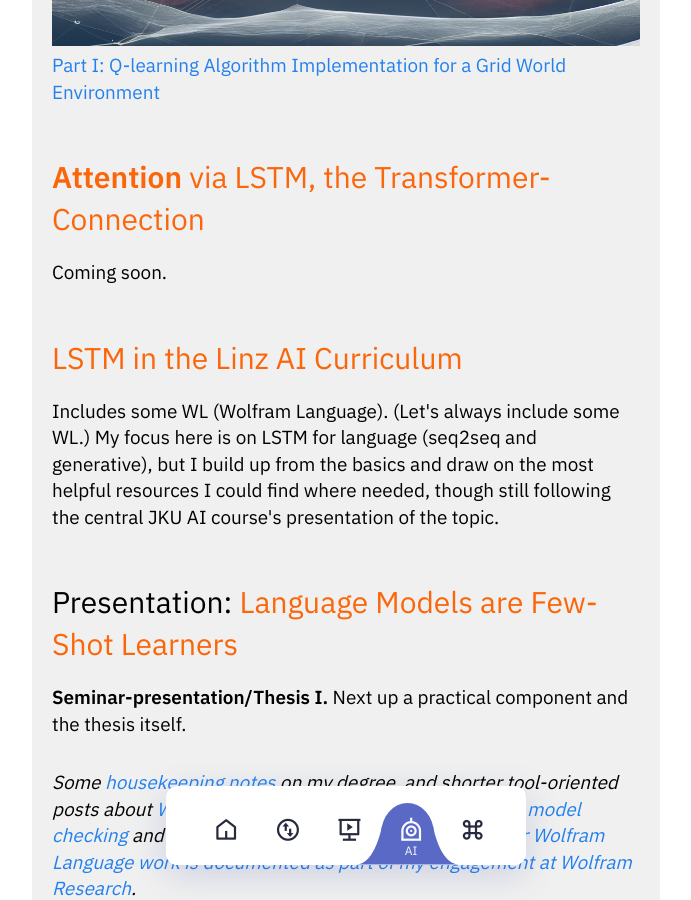
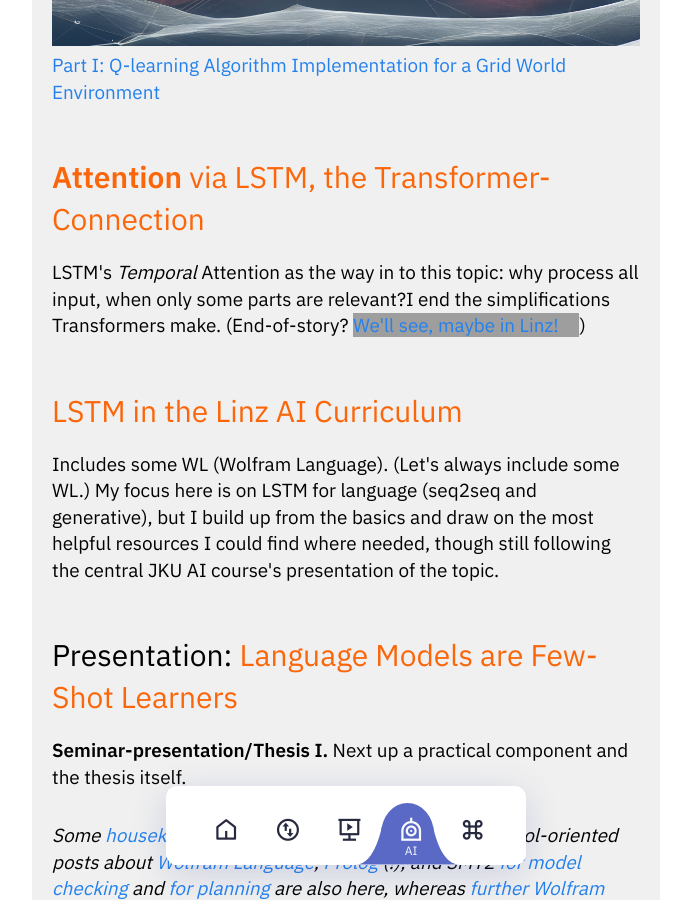
Before and after one commit to heseltime/heseltime.github.io, a Jekyll site: the page built from pages/rDai.md, in a window 1280 px wide and 900 px high, scrolled down 710 px. Shown: the whole window, without its empty margins (294-985 px from the left). Built offline with Jekyll 4.4.1, drawn with Linux system fonts in a browser that asks for light colours; grey boxes are pictures that could not be loaded.

Commit message:
Overview test

```diff
--- a/pages/rDai.md
+++ b/pages/rDai.md
@@ -18,7 +18,7 @@ feedformat: none
         </li>
         <li>
             <h3><a href="#attn"><b>Attention</b> via LSTM, the Transformer-Connection</a></h3>
-            <p>Coming soon.</p>
+            <p>LSTM's <i>Temporal</i> Attention as the way in to this topic: why process all input, when only some parts are relevant?I end the simplifications Transformers make. (End-of-story? <a href="https://www.nx-ai.com/">We'll see, maybe in Linz!</a>)</p>
         </li>
         <li>
             <h3><a href="#lstm">LSTM in the Linz AI Curriculum</a></h3>
```
